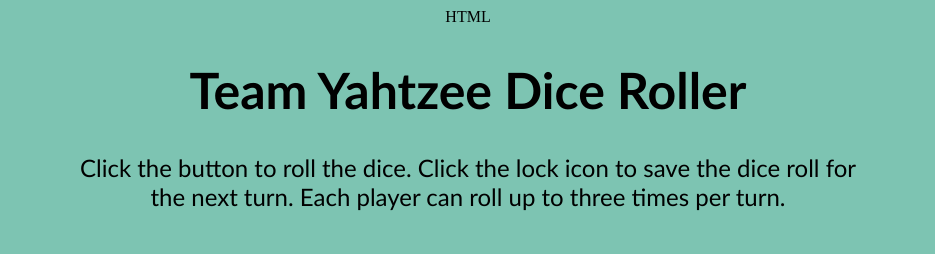
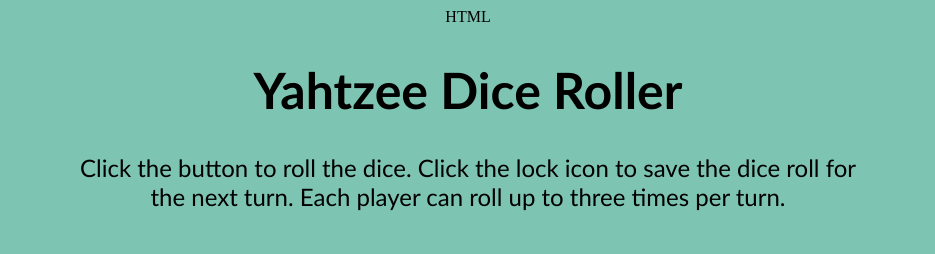
Before and after one commit to mdaniel70/Player, a plain HTML site: page index.html in a window 1280 px wide. Shown: the top 254 px of the page, without its empty margins (172-1107 px from the left). Drawn offline with Linux system fonts and the light colour scheme.

Commit message:
Update index.html
update

```diff
--- a/index.html
+++ b/index.html
@@ -53,7 +53,7 @@
 </head>
 <body>
   <div class='description'>
-    <h1>Team Yahtzee Dice Roller</h1>
+    <h1>Yahtzee Dice Roller</h1>
     <p>Click the button to roll the dice. Click the lock icon to save the dice roll for the next turn. Each player can roll up to three times per turn.</p>
  </div>
 
```
